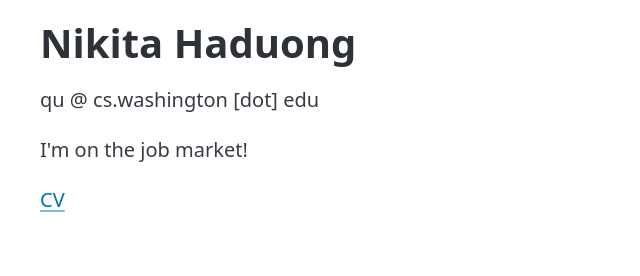
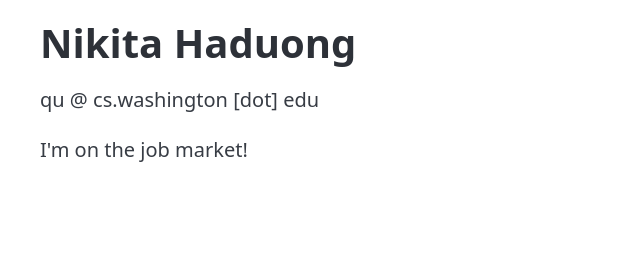
Before and after one commit to nhaduong/nhaduong.github.io, a plain HTML site: page index.html in a window 1280 px wide. Shown: the top 276 px of the page, 0-640 px from the left. Drawn offline with nearby package versions, Linux system fonts and the light colour scheme.

Commit message:
hide cv button

```diff
--- a/index.html
+++ b/index.html
@@ -22,7 +22,7 @@
             <!-- Research and teaching statements are available upon request. -->
           </p>
           <p>
-            <a href="">CV</a>
+            <!-- <a href="">CV</a> -->
           </p>
         </div>
         <div><img src="./img/snowman_256.webp" /></div>
```
